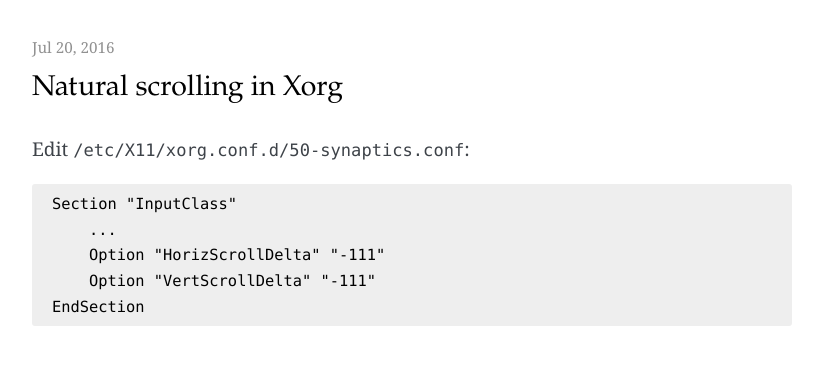
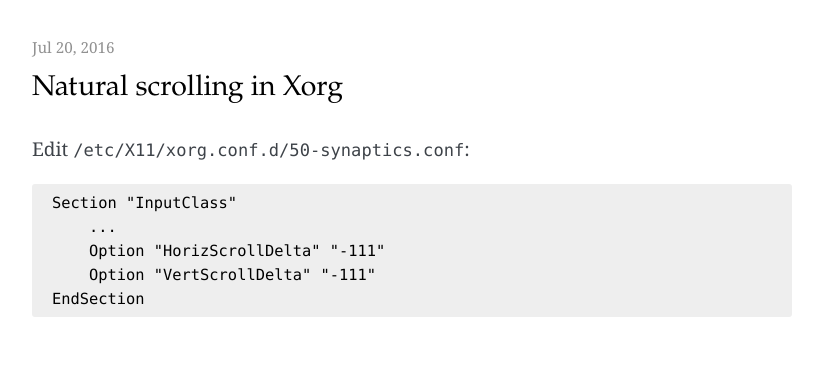
Before and after one commit to explodinglabs/explodinglabs.github.io, a Jekyll site: the page built from _posts/2016-07-20-natural-scrolling-in-xorg.markdown, in a window 1280 px wide. Shown: the top 365 px of the page, without its empty margins (228-1051 px from the left). Built offline with Jekyll 4.4.1, drawn with Linux system fonts in a browser that asks for light colours; comment, search, counter and statistics services are not loaded.

Commit message:
Adjust code line-height

```diff
--- a/css/main.scss
+++ b/css/main.scss
@@ -173,7 +173,7 @@
 pre, code {
     font-family: 'Consolas', 'Menlo', 'Deja Vu Sans Mono', 'Bitstream Vera Sans Mono', monospace;
     font-size: 0.9em;
-    line-height: 150%;
+    line-height: 140%;
     border-radius: 3px;
 }
 
```
